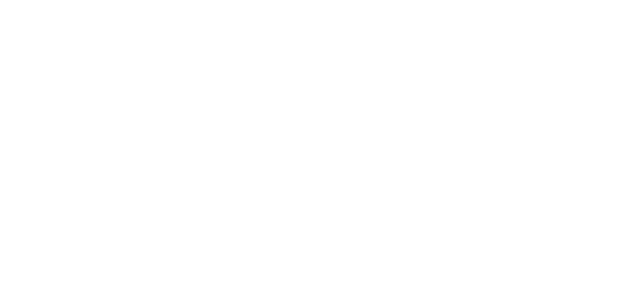
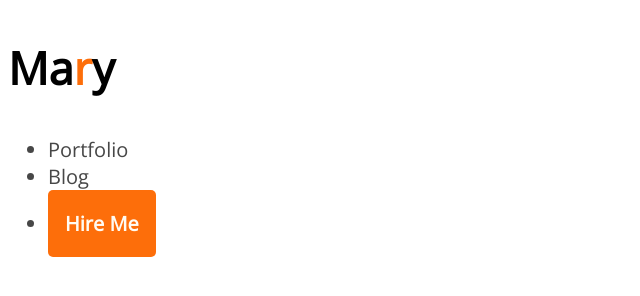
Before and after one commit to Fuad-221b/Tazin, a plain HTML site: page index.html in a window 1280 px wide. Shown: the whole page, without its empty margins (0-640 px from the left). Drawn offline with nearby package versions, Linux system fonts and the light colour scheme.

Commit message:
nav processing

```diff
--- a/index.html
+++ b/index.html
@@ -6,8 +6,23 @@
     <meta name="viewport" content="width=device-width, initial-scale=1.0">
     <title>Portfolio-1(Tazin)</title>
     <link rel="stylesheet" href="portfolio.css">
+    <link rel="preconnect" href="https://fonts.googleapis.com"><link rel="preconnect" href="https://fonts.gstatic.com" crossorigin><link href="https://fonts.googleapis.com/css2?family=Open+Sans&display=swap" rel="stylesheet">
 </head>
 <body>
+  <header>
+   <nav>
+    <h2 class="nav-title">
+        Ma<span class="orange-text">r</span>y
+    </h2>
+        <ul>
+            <li>Portfolio</li>
+            <li>Blog</li>
+            <li> <button class="btn-nav">Hire Me</button> </li>
+        </ul>
 
+   </nav>
+  </header>
+  <main></main>
+  <footer></footer>
 </body>
 </html>
--- a/portfolio.css
+++ b/portfolio.css
@@ -0,0 +1,26 @@
+*{
+    font-family:'open sans';
+}
+
+/* Nav styles */
+.orange-text{
+    color: #FD6E0A;
+}
+.nav-title{
+    font-size: 45px;
+    font-weight: 800;
+}
+nav li{
+    font-size:20px;
+    color: #474747;
+}
+.btn-nav{
+    font-size: 20px;
+    font-weight: 700;
+    color: #FFFBF3;
+    background-color: #FD6E0A;
+    border-style: none;
+    border-radius: 5px;
+    padding: 20px 17px;
+    /* change the padding to 18px 35px */
+}
```
